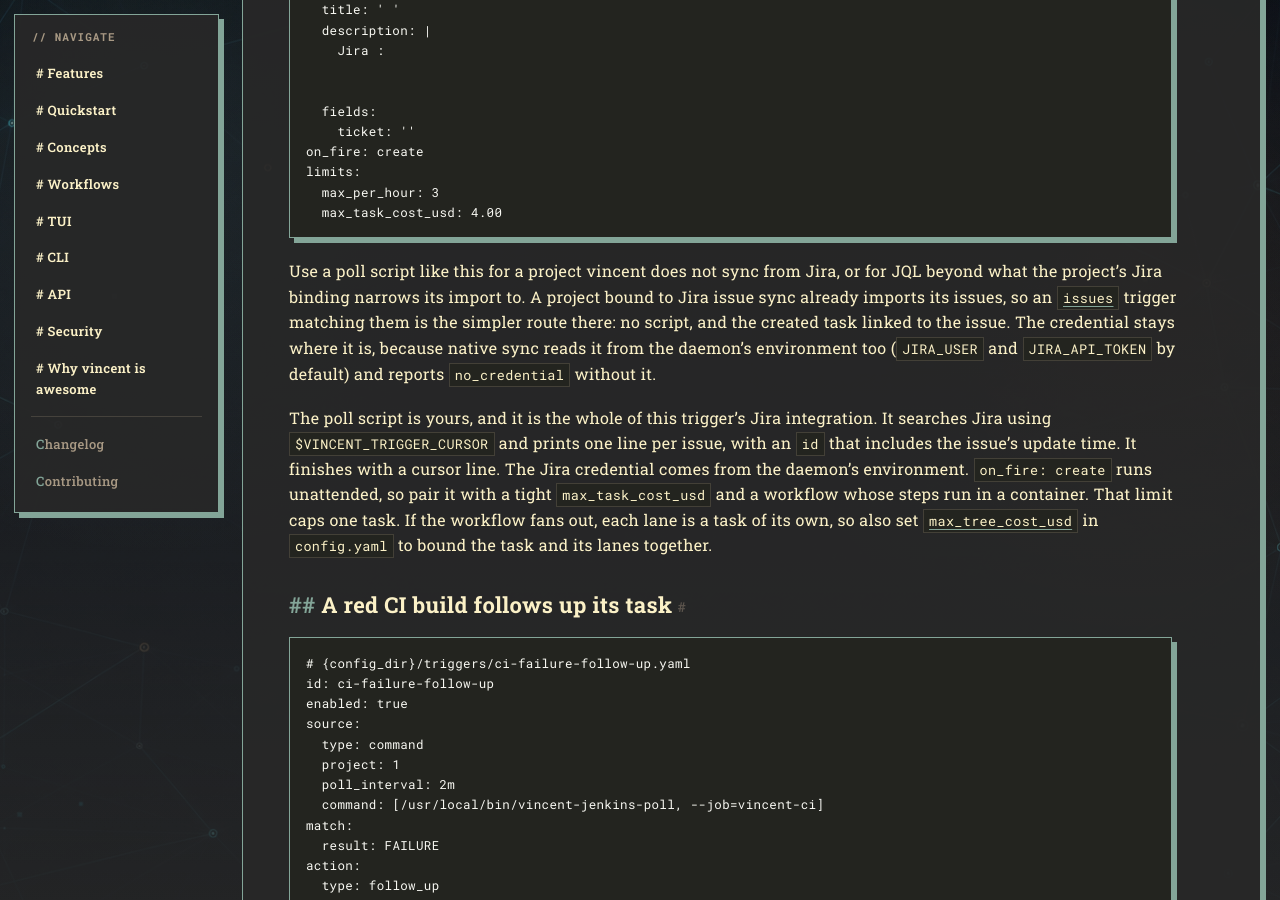
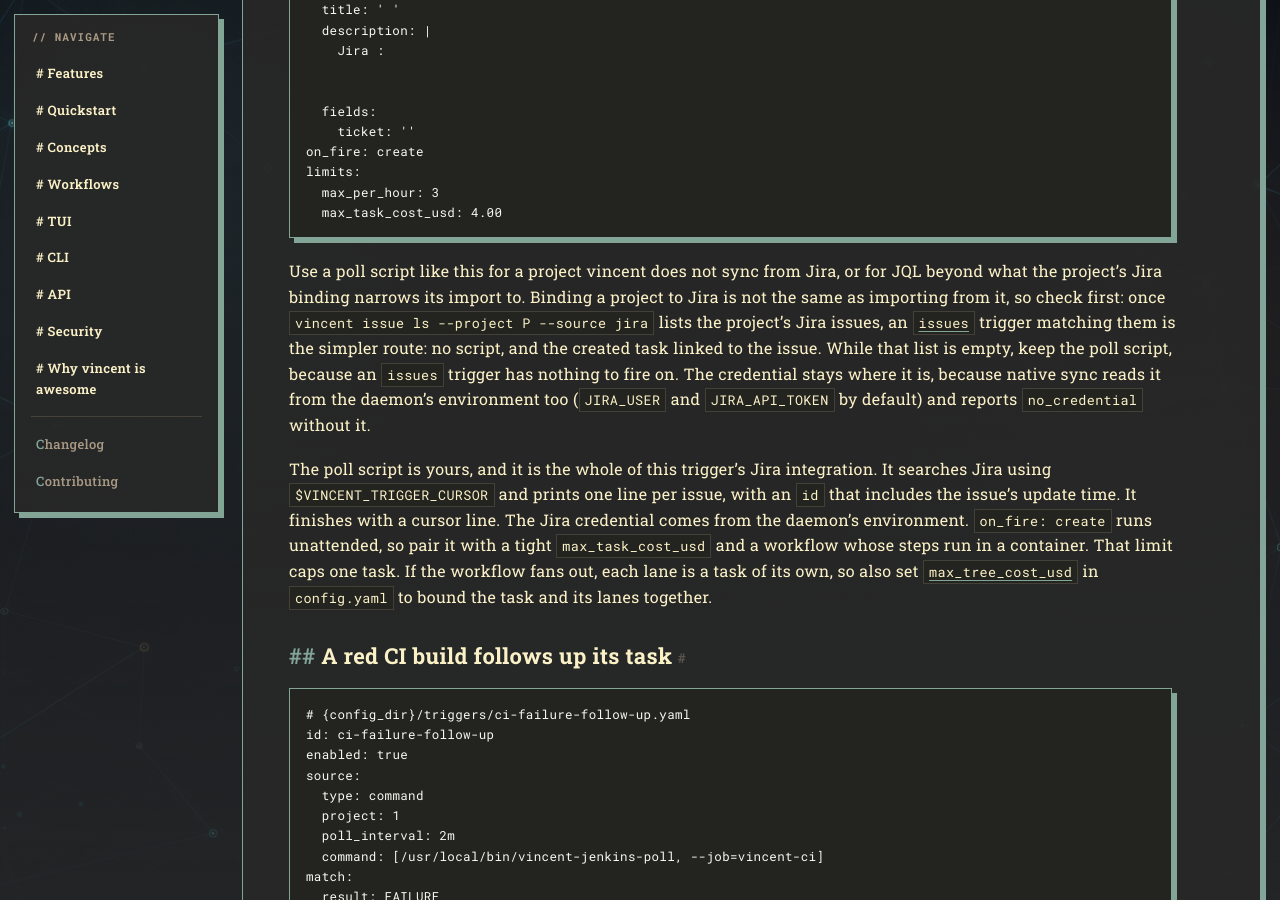
Before and after one commit to lezli01/vincent, a Jekyll site: the page built from docs/guides/triggers.md, in a window 1280 px wide and 900 px high, scrolled down 20441 px. Built offline with Jekyll 4.4.1, drawn with Linux system fonts in a browser that asks for light colours.

Commit message:
docs(triggers): advise an issues trigger only once Jira issues are imported (review F3)
A Jira binding (142.6) imports nothing until the importer (142.12)
lands, so 'a bound project already imports its issues' was false today
and update-triggers item 21 would migrate a working poll script to an
issues trigger that never fires. The guide, poll-scripts.md, item 21
and task 096's note now gate the switch on vincent holding the
project's Jira issues, checked with vincent issue ls --source jira.

````diff
--- a/docs/guides/triggers.md
+++ b/docs/guides/triggers.md
@@ -980,10 +980,13 @@ limits:
 ```
 
 Use a poll script like this for a project vincent does not sync from Jira, or
-for JQL beyond what the project's Jira binding narrows its import to. A project
-bound to Jira issue sync already imports its issues, so an
-[`issues`](#issues-watch-the-projects-issues) trigger matching them is the
-simpler route there: no script, and the created task linked to the issue. The
+for JQL beyond what the project's Jira binding narrows its import to. Binding
+a project to Jira is not the same as importing from it, so check first:
+once `vincent issue ls --project P --source jira` lists the project's Jira
+issues, an [`issues`](#issues-watch-the-projects-issues) trigger matching them
+is the simpler route: no script, and the created task linked to the issue.
+While that list is empty, keep the poll script, because an `issues` trigger
+has nothing to fire on. The
 credential stays where it is, because native sync reads it from the daemon's
 environment too (`JIRA_USER` and `JIRA_API_TOKEN` by default) and reports
 `no_credential` without it.
````
Also changed, not shown: docs/tasks/096-event-triggers.md (+3 -2 lines), skills/vincent-triggers/references/poll-scripts.md (+7 -4 lines), 3 other files.
